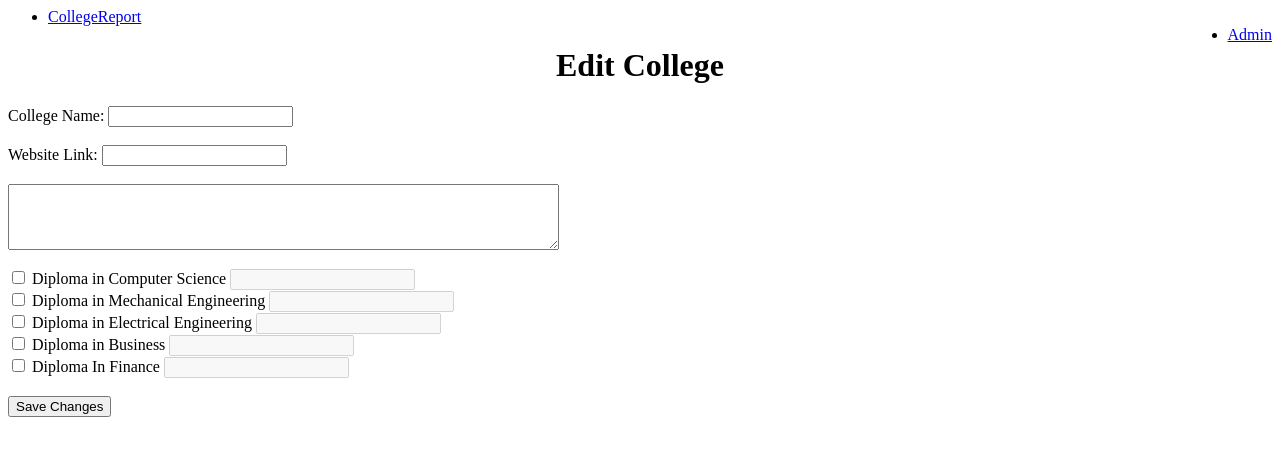
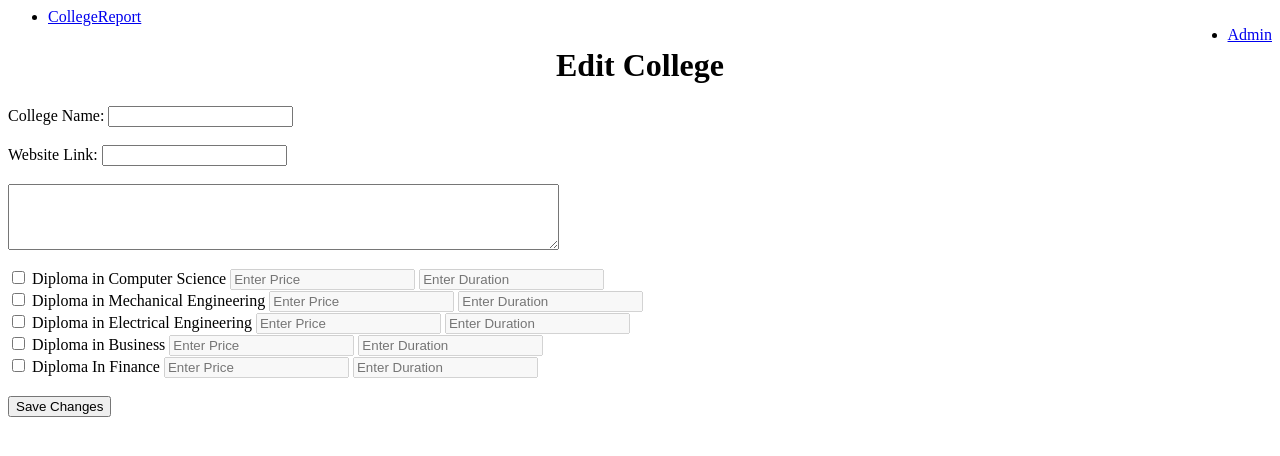
Before and after one commit to praga2121/CollegeReviewSystem_Website, a PHP site: page /CollegeCapstone/edit-college.php?id=1 in a window 1280 px wide. Shown: the top 456 px of the page. Run offline with PHP 8.4, Linux system fonts and the light colour scheme; data comes from the database, SQL or seed files in the repository; data that the repository does not hold is empty.

Commit message:
project completed, removed unnecessary css and images

```diff
--- a/php/admin panel/edit-college.php
+++ b/php/admin panel/edit-college.php
@@ -52,8 +52,9 @@ if (isset($_POST['edited'])) {
     $stmt_delete->execute();
 
     $stmt_subject = $pdo->prepare("INSERT INTO collegesandsubjects
-                      (college_id, subject_id, price)
+                      (college_id, subject_id, price, duration)
                       VALUES (
+                        ?,
                         ?,
                         ?,
                         ?
@@ -63,7 +64,8 @@ if (isset($_POST['edited'])) {
       $stmt_subject->execute(array(
         $id,
         $subject["name"],
-        $subject["price"]
+        $subject["price"],
+        $subject["duration"]
         )
       );
     }
@@ -75,13 +77,13 @@ if (isset($_POST['edited'])) {
       echo '<title>Edit | Admin Panel</title>';
       echo '<link rel="stylesheet" href="../resources/style-admin.css">';
       echo '<link rel="preconnect" href="https://fonts.gstatic.com">
-    <link href="https://fonts.googleapis.com/css2?family=Montserrat&display=swap" rel="stylesheet">';
+      <link href="https://fonts.googleapis.com/css2?family=Montserrat&display=swap" rel="stylesheet">';
       echo '</head>';
       echo '<body>';
-      print_r($subjects);
+      //print_r($subjects);
       echo '<div id="main-container">';
       echo '<h1>Database Updated Successfully</h1>';
-      echo '<a href = "listing.php">Back to college listings</a>';
+      echo '<a style="color:black" href = "listing.php">Back to college listings</a>';
       echo '</div>';
       echo '</body>';
       echo '</html>';
@@ -98,7 +100,7 @@ if (isset($_POST['edited'])) {
   $query_select_all_subject = "SELECT * FROM college_website.subjects";
   $subjects = $pdo->query($query_select_all_subject)->fetchAll();
 
-  $college_subjects = $pdo->query("SELECT `subjects`.`name`, `collegesandsubjects`.`price`
+  $college_subjects = $pdo->query("SELECT `subjects`.`name`, `collegesandsubjects`.`price` , `duration`
     FROM `collegesandsubjects`
     LEFT JOIN `subjects`
       ON `collegesandsubjects`.`subject_id` = `subjects`.`subject_id`
@@ -164,6 +166,7 @@ if (isset($_POST['edited'])) {
             <?php
             $increment = 0;
             $i = 0;
+            $j = 0;
             foreach ($subjects as $subject) : ?>
               <div>
                 <!-- input's name has '[]' in the end to signify that post will be a 2 dimensional array where items are grouped by subject_id and have -->
@@ -182,10 +185,18 @@ if (isset($_POST['edited'])) {
                   type="number"
                   name="subject[<?= $increment?>][price]"
                   min="1"
+                  placeholder="Enter Price"
                   <?php echo (isValueInKeyOfArray($college_subjects, "name", $subject["name"]) ? "value={$college_subjects[$i++]['price']}" : " disabled");?>
                 />
 
-
+                <input
+                  type="number"
+                  name="subject[<?= $increment?>][duration]"
+                  min="1"
+                  step="0.1"
+                  placeholder="Enter Duration"
+                  <?php echo (isValueInKeyOfArray($college_subjects, "name", $subject["name"]) ? "value={$college_subjects[$j++]['duration']}" : " disabled");?>
+                />
               </div>
 
             <?php
--- a/php/main.php
+++ b/php/main.php
@@ -45,7 +45,7 @@ echo '';
 
 /*MAIN PAGE CONTAINER*/
 echo '<main>';
-echo '<h1 class ="main-container-header">Top Colleges</h1>';
+
 echo '<div class="search">';
 echo '<input type="search" class="search-box" id="searchInput" onkeyup="tableSearch()" placeholder="Search Here" title="Enter a keyword or number">';
 echo '<span class="search-button">';
@@ -59,8 +59,8 @@ echo '<table id="table-search" class="table-sort">';
 /* TABLE HEADINGs*/
 echo '<thead>';
 echo '<tr>';
-echo '<th>Name</th>';
-echo '<th>Overall</th>';
+echo '<th>College Name</th>';
+echo '<th>Overall Rating</th>';
 echo '</tr>';
 echo '</thead>';
 /* TABLE HEADING - ENDs*/
```
Also changed, not shown: databases/college_website.sql (+2 -27 lines).
